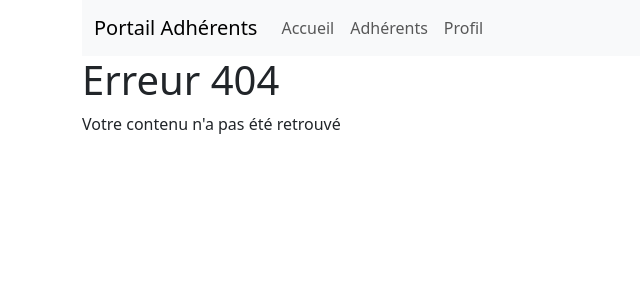
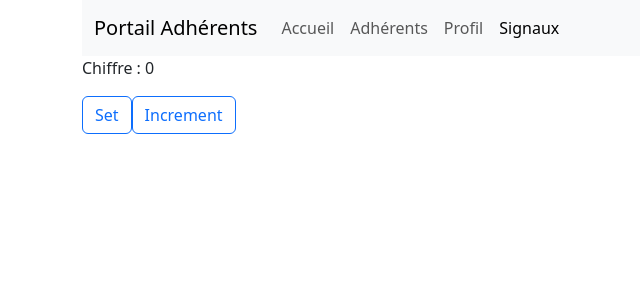
Before and after one commit to vmatheronintegrance/mini-portail-adherents, an Angular app: page /signaux in a window 1280 px wide. Before the commit this address had no page. Shown: the top 300 px of the page, without its empty margins (0-640 px from the left). Built offline with nearby package versions, Linux system fonts and the light colour scheme.

Commit message:
feat: Ajoute composant de démo "Signaux"

```diff
--- a/src/app/adherent-details/adherent-details.ts
+++ b/src/app/adherent-details/adherent-details.ts
@@ -5,7 +5,7 @@ import { catchError, EMPTY, Observable, Subscription } from 'rxjs';
 import { AdherentForm } from "../adherent-form/adherent-form";
 import { Adherent } from '../models/adherent';
 import { StatutPipe } from '../pipes/statut-pipe';
-import { AdherentsService } from '../services/adherents-service';
+import { AdherentsService } from './../services/adherents-service';
 
 @Component({
   selector: 'app-adherent-details',
@@ -35,6 +35,7 @@ export class AdherentDetails {
         return EMPTY;
       })
     );
+
   }
 
   supprimerAdherent($event: Adherent) {
--- a/src/app/app.routes.ts
+++ b/src/app/app.routes.ts
@@ -5,6 +5,7 @@ import { Profil } from './profil/profil';
 import { AdherentDetails } from './adherent-details/adherent-details';
 import { Error404 } from './error404/error404';
 import { AdherentForm } from './adherent-form/adherent-form';
+import { Signaux } from './signaux/signaux';
 
 export const routes: Routes = [
     {
@@ -28,6 +29,10 @@ export const routes: Routes = [
         component: Profil
     },
     {
+        path: "signaux",
+        component: Signaux
+    },
+    {
         path: "**",
         component: Error404
     },
--- a/src/app/header/header.html
+++ b/src/app/header/header.html
@@ -9,6 +9,7 @@
         <a class="nav-link" routerLink="/" routerLinkActive="active" [routerLinkActiveOptions]="{ exact: true }" ariaCurrentWhenActive="page">Accueil</a>
         <a class="nav-link" routerLink="/adherents" routerLinkActive="active" ariaCurrentWhenActive="page">Adhérents</a>
         <a class="nav-link" routerLink="/profil" routerLinkActive="active" ariaCurrentWhenActive="page">Profil</a>
+        <a class="nav-link" routerLink="/signaux" routerLinkActive="active" ariaCurrentWhenActive="page">Signaux</a>
       </div>
     </div>
   </div>
--- /dev/null
+++ b/src/app/signaux/signaux.html
@@ -0,0 +1,11 @@
+<p>
+    {{ libelle() }} : {{ compteur() }}
+</p>
+
+<button type="submit" class="btn btn-outline-primary mb-5" (click)="setValue(8)">
+    Set
+</button>
+
+<button type="submit" class="btn btn-outline-primary mb-5" (click)="increment()">
+    Increment
+</button>
--- /dev/null
+++ b/src/app/signaux/signaux.ts
@@ -0,0 +1,38 @@
+import { Component, computed, effect, inject, input, signal, WritableSignal } from '@angular/core';
+import { AdherentsService } from '../services/adherents-service';
+
+@Component({
+  selector: 'app-signaux',
+  imports: [],
+  templateUrl: './signaux.html',
+  styleUrl: './signaux.scss',
+})
+export class Signaux {
+
+  inputTest = input<string | undefined>(undefined);
+
+  compteur: WritableSignal<number> = signal<number>(0);
+
+  libelle = computed<string>(() => {
+    return this.compteur() > 9 ? "Nombre" : "Chiffre";
+  });
+
+
+  // mySignal: Signal<T> = signal<T>();
+
+  // Effect
+  logEffect = effect(() => {
+    console.log(this.compteur());
+    console.log(this.libelle());
+  });
+
+
+  setValue(value: number) {
+    this.compteur.set(value);
+  }
+
+  increment() {
+    this.compteur.update((valeur) => valeur + 1);
+  }
+
+}
```
Also changed, not shown: src/app/signaux/signaux.scss (added).
